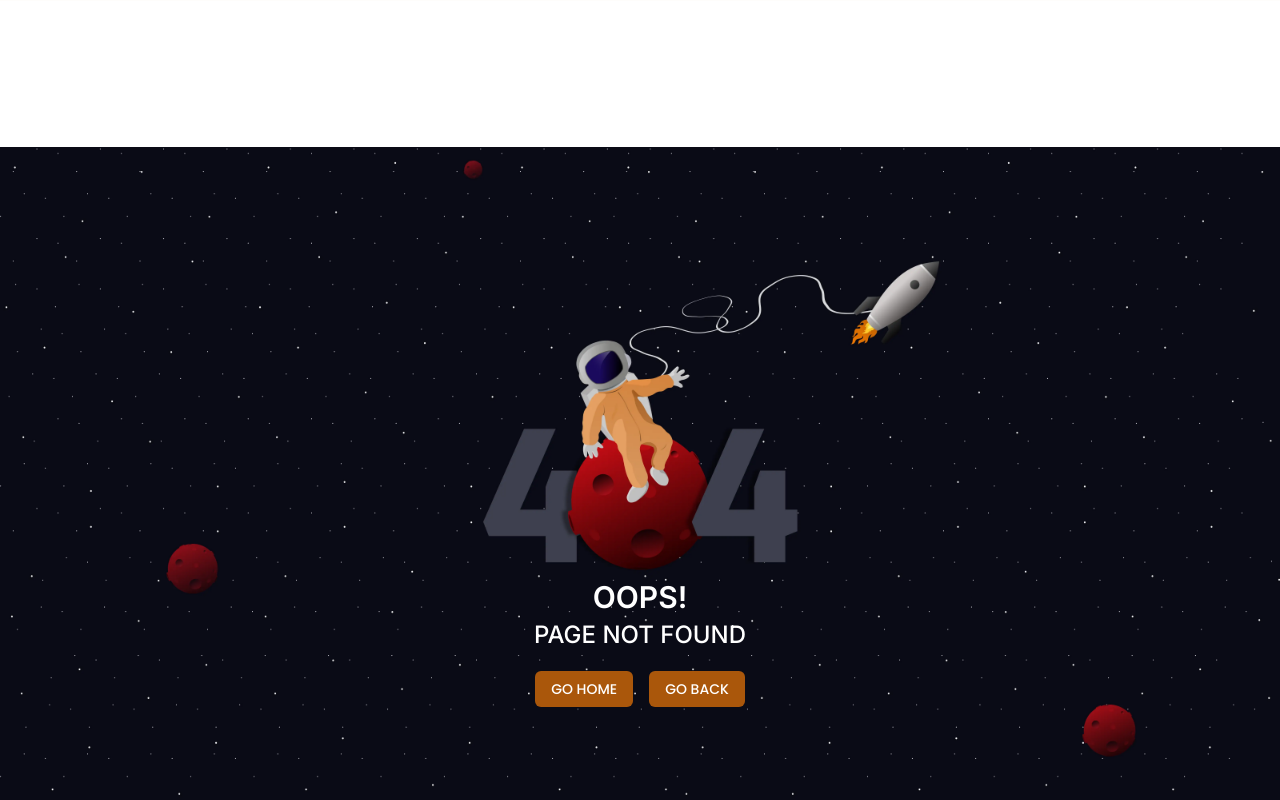
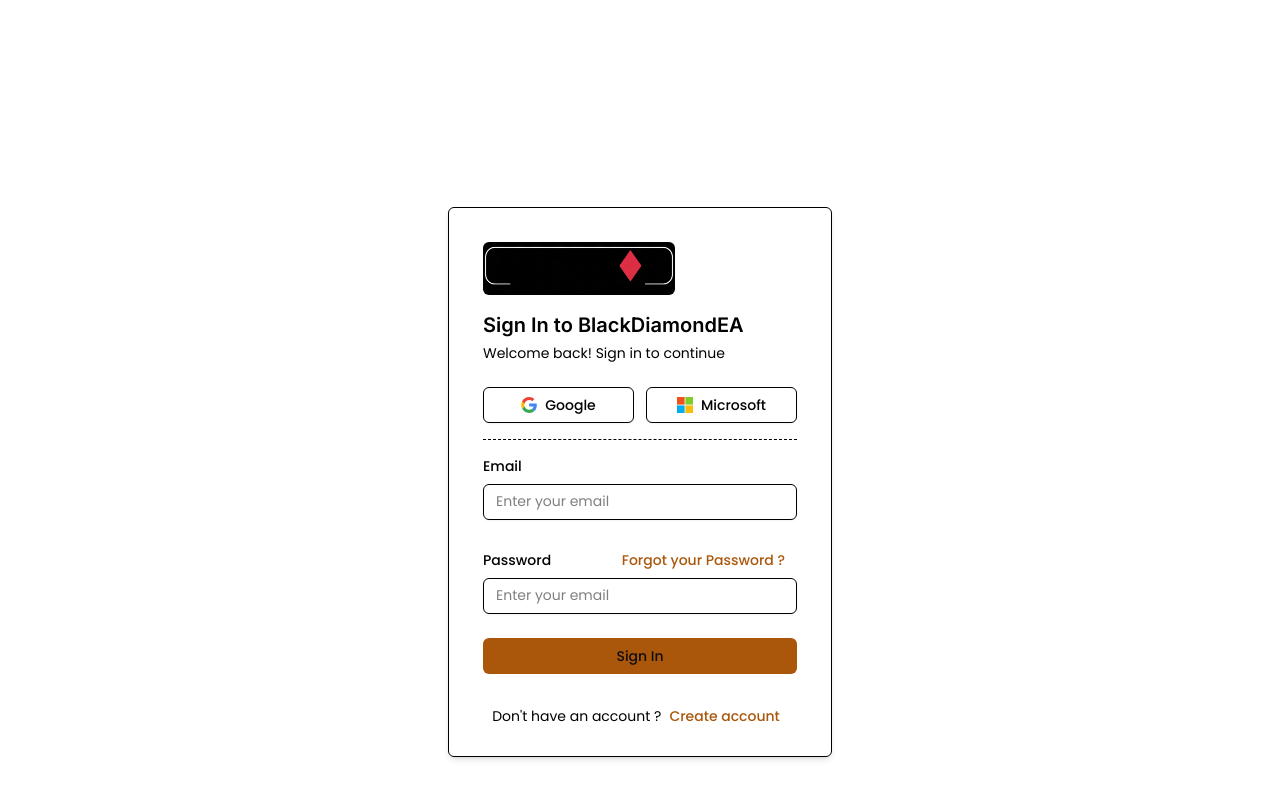
Before and after one commit to blackdiamondtrack007/blackdiamond-specialea, a Next.js app: page /login in a window 1280 px wide. Before the commit this address had no page. Shown: the top 800 px of the page. Built offline with nearby package versions, Linux system fonts and the light colour scheme.

Commit message:
added logig button on the header and login page

```diff
--- /dev/null
+++ b/src/app/login/page.js
@@ -0,0 +1,136 @@
+import { Button } from "@/components/ui/button";
+import { Input } from "@/components/ui/input";
+import { Label } from "@/components/ui/label";
+import Link from "next/link";
+import LogoIcon from "../../../public/logo.gif";
+import Image from "next/image";
+
+export default function Login() {
+  return (
+    <div className="w-full mt-18 lg:mt-36.75">
+      <div className="container pt-10 lg:pt-15">
+        <form
+          action=""
+          className="bg-card m-auto h-fit w-full max-w-sm rounded-md border p-0.5 shadow-md dark:[--color-muted:var(--color-zinc-900)]"
+        >
+          <div className="p-8 pb-6">
+            <div>
+              <Link href="/" aria-label="go home">
+                <Image
+                  src={LogoIcon}
+                  alt="BlackDiamondEA Logo"
+                  className="rounded-md w-48"
+                />
+              </Link>
+              <h1 className="mb-1 mt-4 text-xl font-semibold">
+                Sign In to BlackDiamondEA
+              </h1>
+              <p className="text-sm">Welcome back! Sign in to continue</p>
+            </div>
+
+            <div className="mt-6 grid grid-cols-2 gap-3">
+              <Button type="button" variant="outline">
+                <svg
+                  xmlns="http://www.w3.org/2000/svg"
+                  width="0.98em"
+                  height="1em"
+                  viewBox="0 0 256 262"
+                >
+                  <path
+                    fill="#4285f4"
+                    d="M255.878 133.451c0-10.734-.871-18.567-2.756-26.69H130.55v48.448h71.947c-1.45 12.04-9.283 30.172-26.69 42.356l-.244 1.622l38.755 30.023l2.685.268c24.659-22.774 38.875-56.282 38.875-96.027"
+                  ></path>
+                  <path
+                    fill="#34a853"
+                    d="M130.55 261.1c35.248 0 64.839-11.605 86.453-31.622l-41.196-31.913c-11.024 7.688-25.82 13.055-45.257 13.055c-34.523 0-63.824-22.773-74.269-54.25l-1.531.13l-40.298 31.187l-.527 1.465C35.393 231.798 79.49 261.1 130.55 261.1"
+                  ></path>
+                  <path
+                    fill="#fbbc05"
+                    d="M56.281 156.37c-2.756-8.123-4.351-16.827-4.351-25.82c0-8.994 1.595-17.697 4.206-25.82l-.073-1.73L15.26 71.312l-1.335.635C5.077 89.644 0 109.517 0 130.55s5.077 40.905 13.925 58.602z"
+                  ></path>
+                  <path
+                    fill="#eb4335"
+                    d="M130.55 50.479c24.514 0 41.05 10.589 50.479 19.438l36.844-35.974C195.245 12.91 165.798 0 130.55 0C79.49 0 35.393 29.301 13.925 71.947l42.211 32.783c10.59-31.477 39.891-54.251 74.414-54.251"
+                  ></path>
+                </svg>
+                <span>Google</span>
+              </Button>
+              <Button type="button" variant="outline">
+                <svg
+                  xmlns="http://www.w3.org/2000/svg"
+                  width="1em"
+                  height="1em"
+                  viewBox="0 0 256 256"
+                >
+                  <path fill="#f1511b" d="M121.666 121.666H0V0h121.666z"></path>
+                  <path fill="#80cc28" d="M256 121.666H134.335V0H256z"></path>
+                  <path
+                    fill="#00adef"
+                    d="M121.663 256.002H0V134.336h121.663z"
+                  ></path>
+                  <path
+                    fill="#fbbc09"
+                    d="M256 256.002H134.335V134.336H256z"
+                  ></path>
+                </svg>
+                <span>Microsoft</span>
+              </Button>
+            </div>
+
+            <hr className="my-4 border-dashed" />
+
+            <div className="space-y-6">
+              <div className="space-y-2">
+                <Label htmlFor="email" className="block text-sm">
+                  Email
+                </Label>
+                <Input
+                  type="email"
+                  required
+                  name="email"
+                  id="email"
+                  placeholder="Enter your email"
+                />
+              </div>
+
+              <div className="space-y-0.5">
+                <div className="flex items-center justify-between">
+                  <Label htmlFor="pwd" className="text-sm">
+                    Password
+                  </Label>
+                  <Button asChild variant="link" size="sm">
+                    <Link
+                      href="#"
+                      className="link intent-info variant-ghost text-sm"
+                    >
+                      Forgot your Password ?
+                    </Link>
+                  </Button>
+                </div>
+                <Input
+                  type="password"
+                  required
+                  name="pwd"
+                  id="pwd"
+                  className="input sz-md variant-mixed"
+                  placeholder="Enter your email"
+                />
+              </div>
+
+              <Button className="w-full">Sign In</Button>
+            </div>
+          </div>
+
+          <div className="pb-5">
+            <p className="text-accent-foreground text-center text-sm">
+              {"Don't"} have an account ?
+              <Button asChild variant="link" className="px-2">
+                <Link href="#">Create account</Link>
+              </Button>
+            </p>
+          </div>
+        </form>
+      </div>
+    </div>
+  );
+}
--- a/src/app/page.js
+++ b/src/app/page.js
@@ -16,6 +16,7 @@ export default function Home() {
       <WhatMakeUsDifferent />
       <OurPartners />
       <Articles />
+      {/* <Pricing /> */}
       <Testimonial />
     </>
   );
--- a/src/components/shared/header.js
+++ b/src/components/shared/header.js
@@ -1,7 +1,5 @@
 "use client";
 import Link from "next/link";
-import { Menu, X } from "lucide-react";
-import React, { useState } from "react";
 import Image from "next/image";
 import Logo from "../../../public/logo.gif";
 import { ThemeToggleButton } from "./theme-toggle-button";
@@ -18,6 +16,7 @@ import {
   NavigationMenuTrigger,
 } from "../ui/navigation-menu";
 import MobileMenu from "./mobile-menu";
+import LoginIcon from "./login-icon";
 
 export const Header = () => {
   const pathname = usePathname();
@@ -277,9 +276,18 @@ export const Header = () => {
                 </li>
               </ul>
             </div>
-            <Button className="bg-primary text-white rounded py-2 px-4 cursor-pointer">
-              Join Telegram Channel ↗
-            </Button>
+
+            <div className="flex w-full flex-col space-y-3 sm:flex-row sm:gap-3 sm:space-y-0 md:w-fit">
+              <Button className="bg-primary text-white rounded py-2 px-4 cursor-pointer">
+                Join Telegram Channel ↗
+              </Button>
+              <Button className="bg-primary text-white rounded py-2 px-4 cursor-pointer">
+                <Link href="/login" className="flex gap-0.5 items-center">
+                  <LoginIcon className="text-white" />
+                  <span>Login</span>
+                </Link>
+              </Button>
+            </div>
           </div>
         </div>
       </nav>
--- /dev/null
+++ b/src/components/shared/login-icon.js
@@ -0,0 +1,31 @@
+export default function LoginIcon() {
+  return (
+    <div>
+      <svg
+        width="64px"
+        height="64px"
+        viewBox="-2.4 -2.4 28.80 28.80"
+        xmlns="http://www.w3.org/2000/svg"
+        fill="currentColor"
+        stroke="currentColor"
+        transform="rotate(0)"
+      >
+        <g id="SVGRepo_bgCarrier" strokeWidth="0" />
+
+        <g
+          id="SVGRepo_tracerCarrier"
+          strokeLinecap="round"
+          strokeLinejoin="round"
+          stroke="currentColor"
+          strokeWidth="0.048"
+        />
+
+        <g id="SVGRepo_iconCarrier">
+          <circle fill="none" cx="12" cy="7" r="3" />
+
+          <path d="M12 2C9.243 2 7 4.243 7 7s2.243 5 5 5 5-2.243 5-5-2.243-5-5-5zm0 8c-1.654 0-3-1.346-3-3s1.346-3 3-3 3 1.346 3 3-1.346 3-3 3zm9 11v-1c0-3.859-3.141-7-7-7h-4c-3.86 0-7 3.141-7 7v1h2v-1c0-2.757 2.243-5 5-5h4c2.757 0 5 2.243 5 5v1h2z" />
+        </g>
+      </svg>
+    </div>
+  );
+}
--- a/src/components/shared/mobile-menu.js
+++ b/src/components/shared/mobile-menu.js
@@ -21,6 +21,7 @@ import {
   AccordionItem,
   AccordionTrigger,
 } from "@/components/ui/accordion";
+import LoginIconMobile from "./login-icon";
 
 export default function MobileMenu() {
   const pathname = usePathname();
@@ -244,7 +245,19 @@ export default function MobileMenu() {
             </ul>
           </div>
           <SheetFooter>
-            <ThemeToggleButton />
+            <div className={"flex items-center gap-4"}>
+              <ThemeToggleButton />
+              <Button
+                className={
+                  "w-24 text-primary bg-gray-900 rounded border p-4.5 text-sm shadow-sm cursor-pointer transition focus:outline-none focus:ring-2 focus:ring-blue-500 border-gray-700 hover:bg-gray-800"
+                }
+              >
+                <Link href="/login" className="flex gap-0.5 items-center">
+                  <LoginIconMobile className="text-primary" />
+                  <span>Login</span>
+                </Link>
+              </Button>
+            </div>
           </SheetFooter>
         </SheetContent>
       </Sheet>
```
Also changed, not shown: src/components/shared/navigation.js (deleted).
